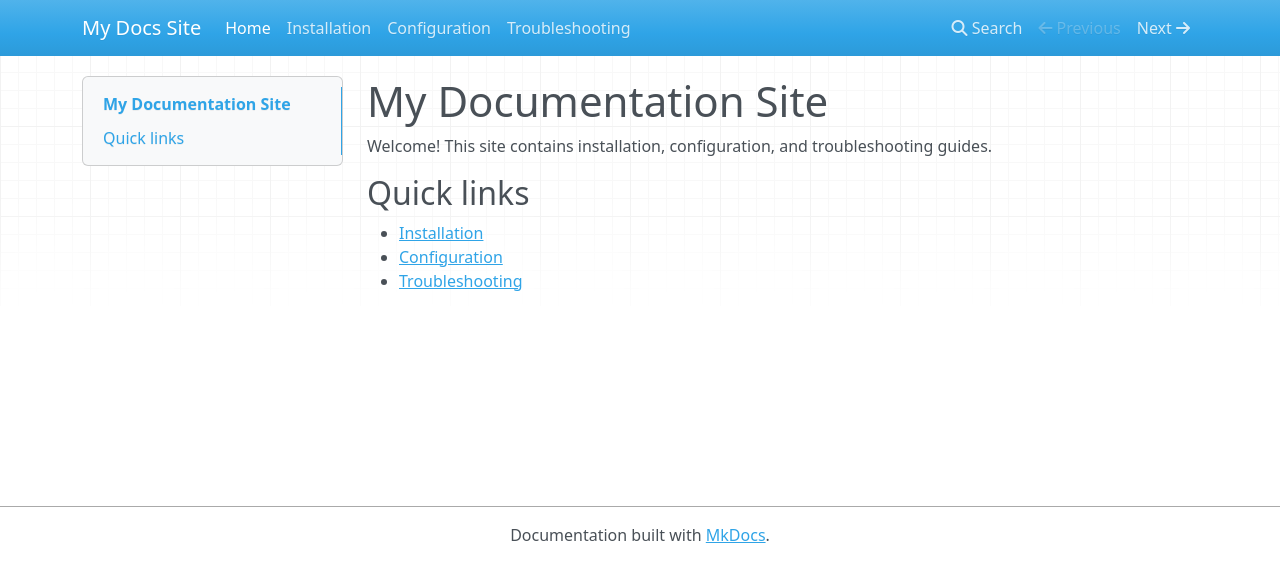
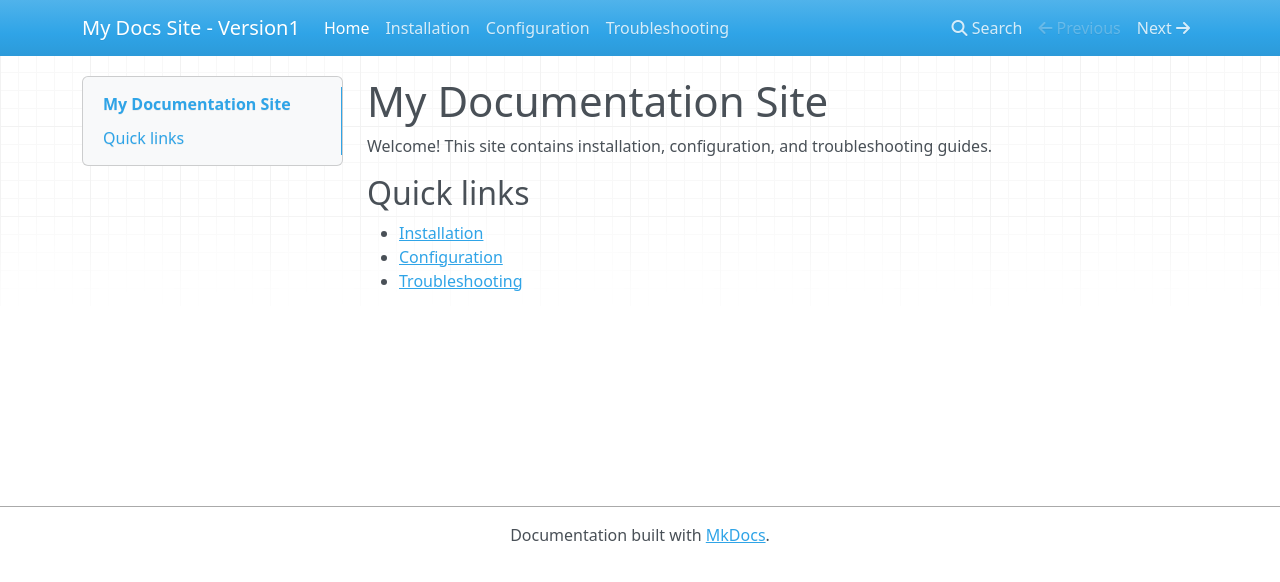
Before and after one commit to Neethu-lab997/Repository-2, an MkDocs documentation site: the page built from docs/index.md, in a window 1280 px wide. Shown: the top 582 px of the page. Built offline with MkDocs 1.6.1, drawn with Linux system fonts in a browser that asks for light colours; nearby versions of some CDN libraries.

Commit message:
Update mkdocs config for Version 1

```diff
--- a/mkdocs.yml
+++ b/mkdocs.yml
@@ -1,4 +1,5 @@
-site_name: My Docs Site
+site_name: My Docs Site - Version1
+
 nav:
   - Home: index.md
   - Installation: installation.md
```
